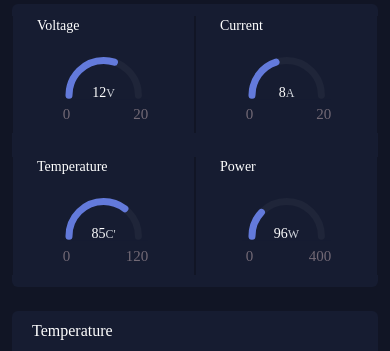
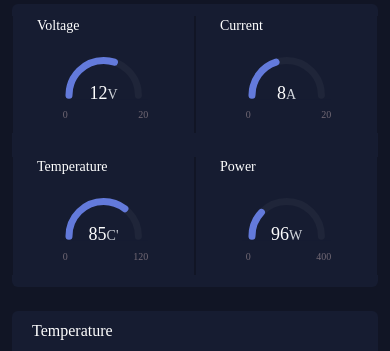
Before and after one commit to Benihin-Dev/MahendraBenihin, a React (Create React App) app: page / in a window 390 px wide. Shown: the part 424-775 px from the top of the page. Built offline with nearby package versions, Linux system fonts and the light colour scheme; no server answers.

Commit message:
first commit

```diff
--- a/src/components/MiniComponents/HalfCircleProgressBar.js
+++ b/src/components/MiniComponents/HalfCircleProgressBar.js
@@ -95,9 +95,9 @@ export default function HalfCircleProgressBar({
         />
       </svg>
       <div className=" absolute top-0 left-0 w-full h-full flex items-center justify-center">
-        <p className=" leading-1 text-sm md:text-xl lg:text-2xl font-thin pb-1 sm:pb-4 text-[#ffffff]">
+        <p className=" leading-1  text-lg md:text-xl lg:text-2xl font-thin pb-1 sm:pb-4 text-[#ffffff]">
           {value}
-          <span className=" text-xs md:text-base lg:text-lg text-gray-300">
+          <span className=" text-sm md:text-base lg:text-lg text-gray-300">
             {type === "Temperature"
               ? "C'"
               : type === "Voltage"
@@ -110,7 +110,7 @@ export default function HalfCircleProgressBar({
           </span>
         </p>
       </div>
-      <div className="  z-20 text-[15px] md:text-xs text-[#726975] cursor-default absolute  top-5 left-0 w-full h-full flex items-center justify-between">
+      <div className="  z-20 text-[10px] sm:text-xs md:text-xs text-[#726975] cursor-default absolute  top-5 left-0 w-full h-full flex items-center justify-between">
         <p className=" pl-1">0</p>
         <p>{maxValue}</p>
       </div>
```
